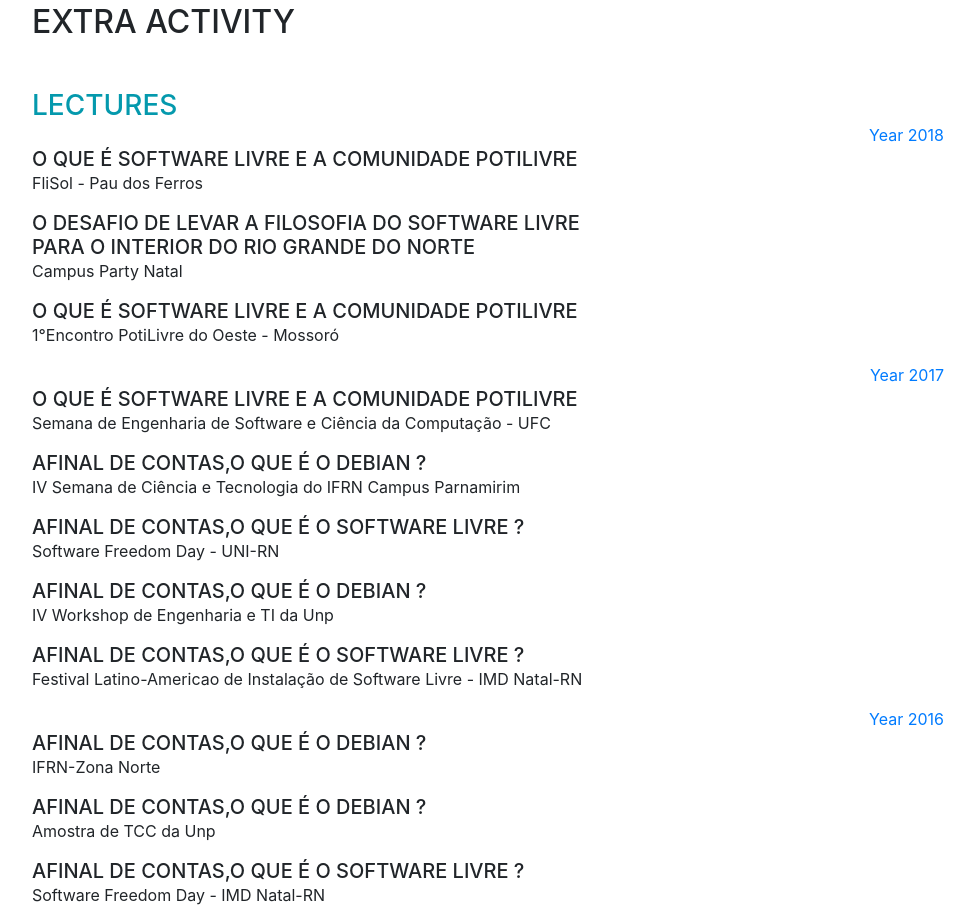
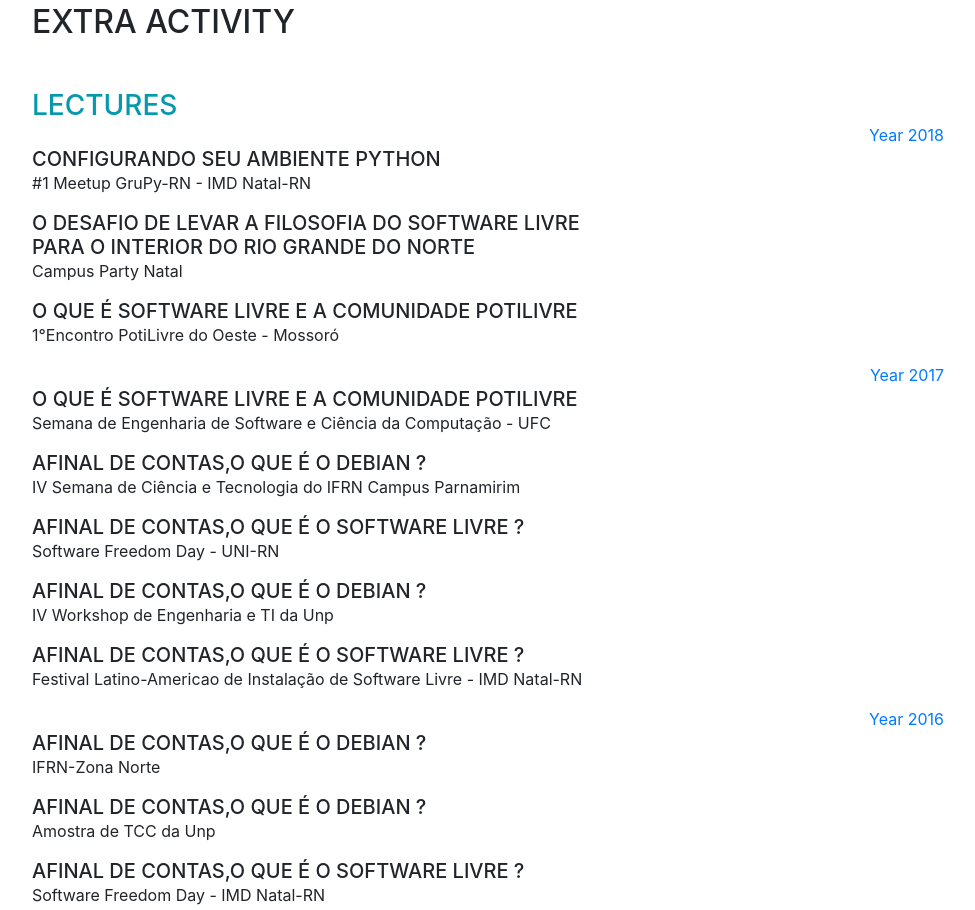
Before and after one commit to allythy/curriculum, a website with bundled scripts: page index.html in a window 1280 px wide. Shown: the part 4045-4955 px from the top of the page, without its empty margins (288-1263 px from the left). Built offline with nearby package versions, Linux system fonts and the light colour scheme; a web font is replaced by a local one.

Commit message:
add lectures in extra activity

```diff
--- a/index.html
+++ b/index.html
@@ -258,8 +258,8 @@
             <div class="resume-date text-md-right">
               <span class="text-primary"> Year 2018</span>
             </div>
-            <h5 class="mb-0">O que é Software Livre e a comunidade PotiLivre</h5>
-            <p>FliSol - Pau dos Ferros</p>
+            <h5 class="mb-0">Configurando seu ambiente Python</h5>
+            <p>#1 Meetup GruPy-RN - IMD Natal-RN</p>
 
             <h5 class="mb-0">O desafio de levar a filosofia do Software Livre <br> para o interior do Rio Grande do Norte</h3>
             <p>Campus Party Natal</p>
@@ -309,6 +309,9 @@
             <div class="resume-date text-md-right">
               <span class="text-primary"> Year 2018</span>
             </div>
+            <h5 class="mb-0">Linha de comando básico do Sistema GNU </h5>
+            <p>Arduino Day - UFRN</p>
+
               <h5 class="mb-0">Linha de comando básico do Sistema GNU </h5>
               <p>Arduino Day - UFRN</p>
 
```
